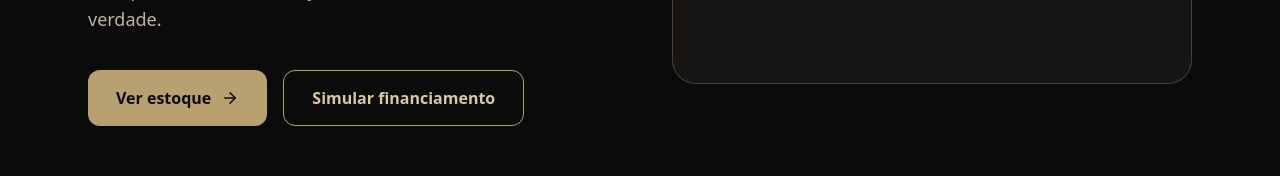
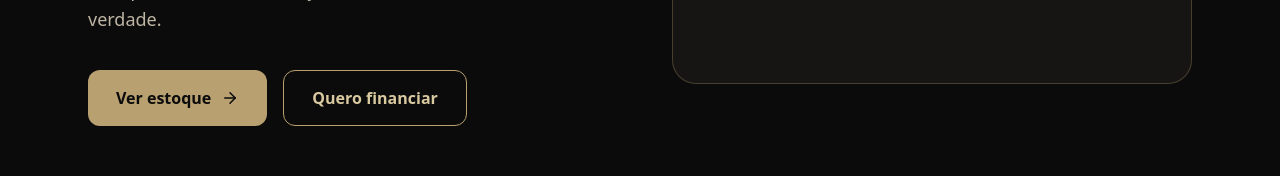
Before and after one commit to Georgexdev/site-carros, a Next.js app: page / in a window 1280 px wide. Shown: the part 588-764 px from the top of the page. Built offline with nearby package versions, Linux system fonts and the light colour scheme; no server answers; the database is empty.

Commit message:
Troca Simular financiamento por textos mais claros

```diff
--- a/app/carro/[id]/page.tsx
+++ b/app/carro/[id]/page.tsx
@@ -169,7 +169,7 @@ export default async function DetalhesCarro({ params }: Props) {
                 href={"/financie?carro=" + carroTipado.id}
                 className="h-14 flex items-center justify-center rounded-xl bg-gold hover:bg-gold-light text-malu-black font-bold transition-colors"
               >
-                Simular financiamento
+                Financiar este carro
               </Link>
             </>
           )}
--- a/components/HeroInicio.tsx
+++ b/components/HeroInicio.tsx
@@ -25,7 +25,7 @@ export default function HeroInicio() {
               href="/financie"
               className="h-14 px-7 flex items-center justify-center rounded-xl border border-gold text-gold-light hover:bg-gold/10 font-bold transition-colors"
             >
-              Simular financiamento
+              Quero financiar
             </Link>
           </div>
         </div>
```
